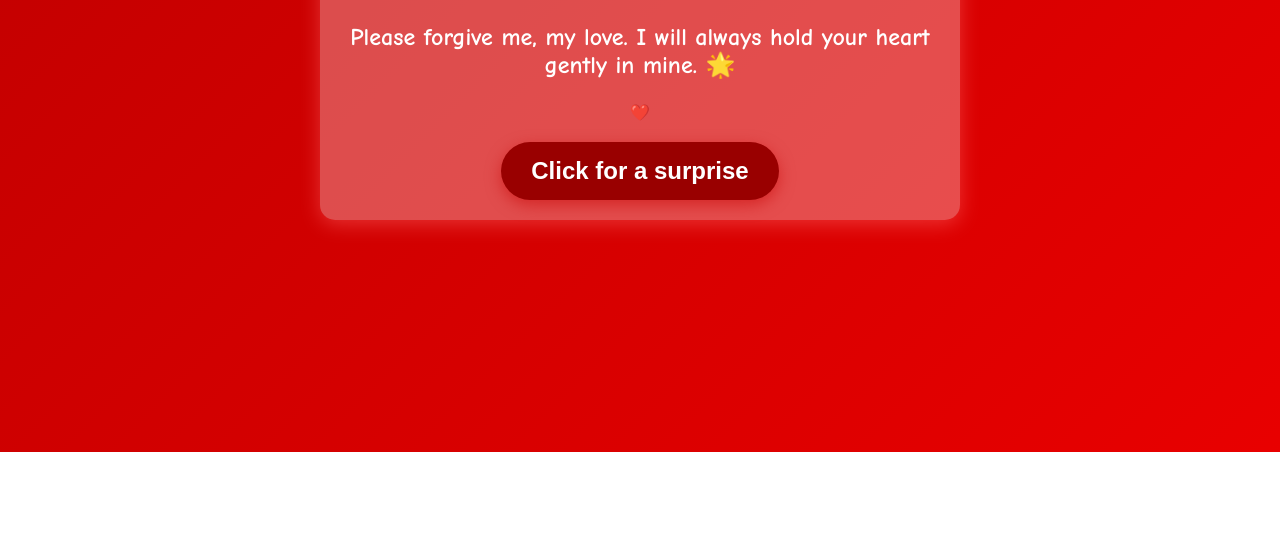
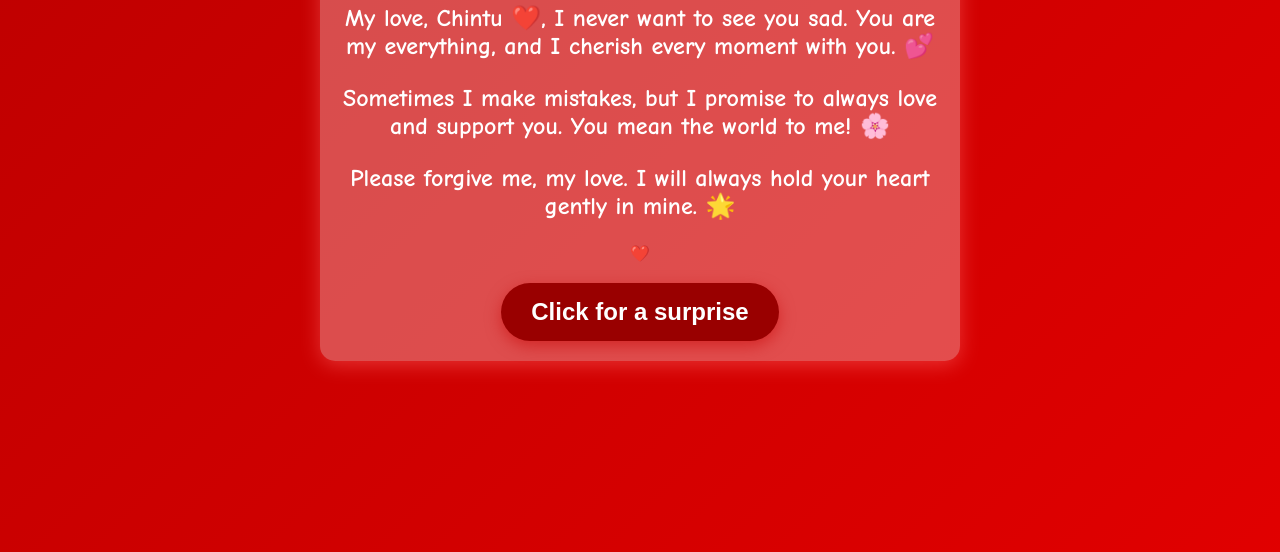
Before and after one commit to Ahmii398/chintu, a plain HTML site: page index.html in a window 1280 px wide. Shown: the part 348-900 px from the top of the page. Before the commit the page ends 800 px from the top, so only its background shows below. Drawn offline with Linux system fonts and the light colour scheme.

Commit message:
index.html

```diff
--- a/index.html
+++ b/index.html
@@ -14,7 +14,12 @@
             color: white;
             margin: 0;
             padding: 50px;
-            overflow: hidden;
+            overflow: auto;
+            min-height: 100vh;
+            display: flex;
+            flex-direction: column;
+            justify-content: center;
+            align-items: center;
         }
 
         @keyframes bgAnimation {
@@ -24,7 +29,6 @@
 
         .container {
             max-width: 600px;
-            margin: auto;
             background: rgba(255, 255, 255, 0.3);
             padding: 20px;
             border-radius: 15px;
@@ -86,7 +90,7 @@
         <p>Please forgive me, my love. I will always hold your heart gently in mine. 🌟</p>
         <div class="heart">❤️</div>
         <button class="btn" onclick="showMessage()">Click for a surprise</button>
-        <p id="message" class="hidden-message">You are my Love and sara din lag gya ha is ko bana ma! 💖😘</p>
+        <p id="message" class="hidden-message">You are my Love and sorry sara din is ko bana ma lag gya ! 💖😘</p>
     </div>
 
     <script>
```
